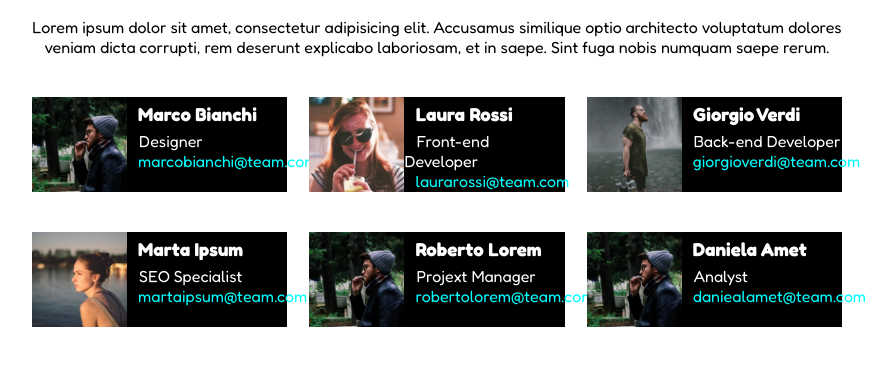
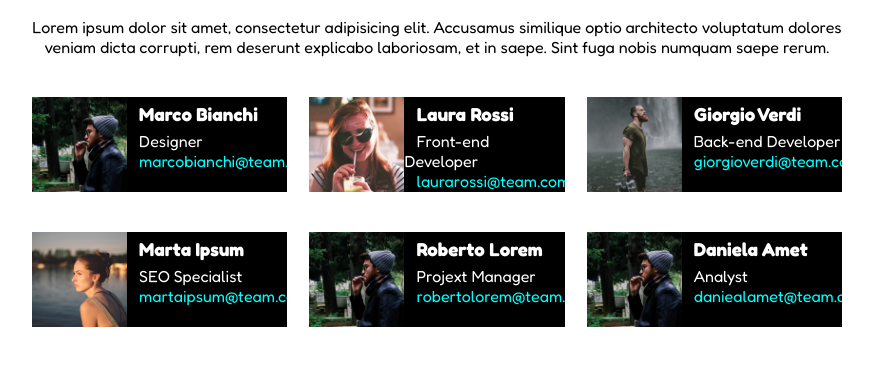
Before and after one commit to FrancescoMain/html-css-float-cards, a plain HTML site: page index.html in a window 1280 px wide. Shown: the part 92-458 px from the top of the page, without its empty margins (203-1099 px from the left). Drawn offline with Linux system fonts and the light colour scheme.

Commit message:
Overflow Hidden

```diff
--- a/index.html
+++ b/index.html
@@ -36,9 +36,11 @@
                 <!-- float -->
                 <div class="label">
                     <img src="img/male1.png" alt="">
+                    <div class="content">
                         <h3>Marco Bianchi</h3>
                         <span>Designer</span>
                         <a href="">marcobianchi@team.com</a>
+                    </div>
                 </div>
 
             </div>
@@ -46,18 +48,22 @@
             <div class="col">
                 <div class="label">
                     <img src="img/female1.png" alt="">
+                    <div class="content">
                         <h3>Laura Rossi</h3>
                         <span>Front-end Developer</span>
                         <a href="">laurarossi@team.com</a>
+                    </div>
                 </div>
             </div>
 
             <div class="col">
                 <div class="label">
                     <img src="img/male2.png" alt="">
+                    <div class="content">
                         <h3>Giorgio Verdi</h3>
                         <span>Back-end Developer</span>
                         <a href="">giorgioverdi@team.com</a>
+                    </div>
                 </div>
             </div>
         </section >
@@ -70,27 +76,35 @@
                 <!-- float -->
                 <div class="label">
                     <img src="img/female2.png" alt="">
+                    <div class="content">
                         <h3>Marta Ipsum</h3>
                         <span>SEO Specialist</span>
                         <a href="">martaipsum@team.com</a>
+                    </div>
+
                 </div>
             </div>
 
             <div class="col">
                 <div class="label">
                     <img src="img/male1.png" alt="">
+                    <div class="content">
                         <h3>Roberto Lorem</h3>
                         <span>Projext Manager</span>
                         <a href="">robertolorem@team.com</a>
+                    </div>
+
                 </div>
             </div>
 
             <div class="col">
                 <div class="label">
                     <img src="img/male1.png" alt="">
+                    <div class="content">
                         <h3>Daniela Amet</h3>
                         <span>Analyst</span>
                         <a href="">daniealamet@team.com</a>
+                    </div>
                 </div>
             </div>
         </section >
--- a/style.css
+++ b/style.css
@@ -64,7 +64,7 @@ article{
 h3 {
     color: white;
     padding: 6px;
-    margin-left: 100px;
+    margin-left: 6px;
 }
 
 span {
@@ -74,7 +74,11 @@ span {
 
 a {
     display: block;
-    margin-left: 106px;
+    margin-left: 12px;
     color: aqua;
     text-decoration: none;
 }
+
+.content {
+    overflow: hidden;
+}
```
Lines whose indentation alone changed are shown as unchanged.
